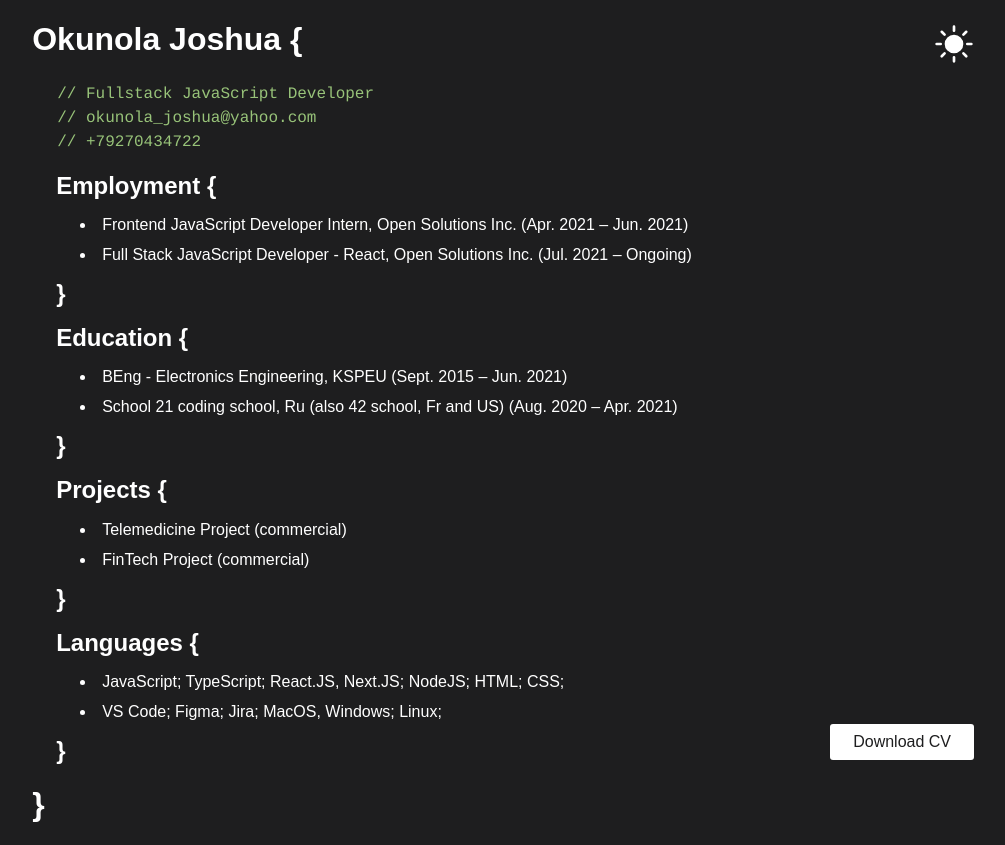
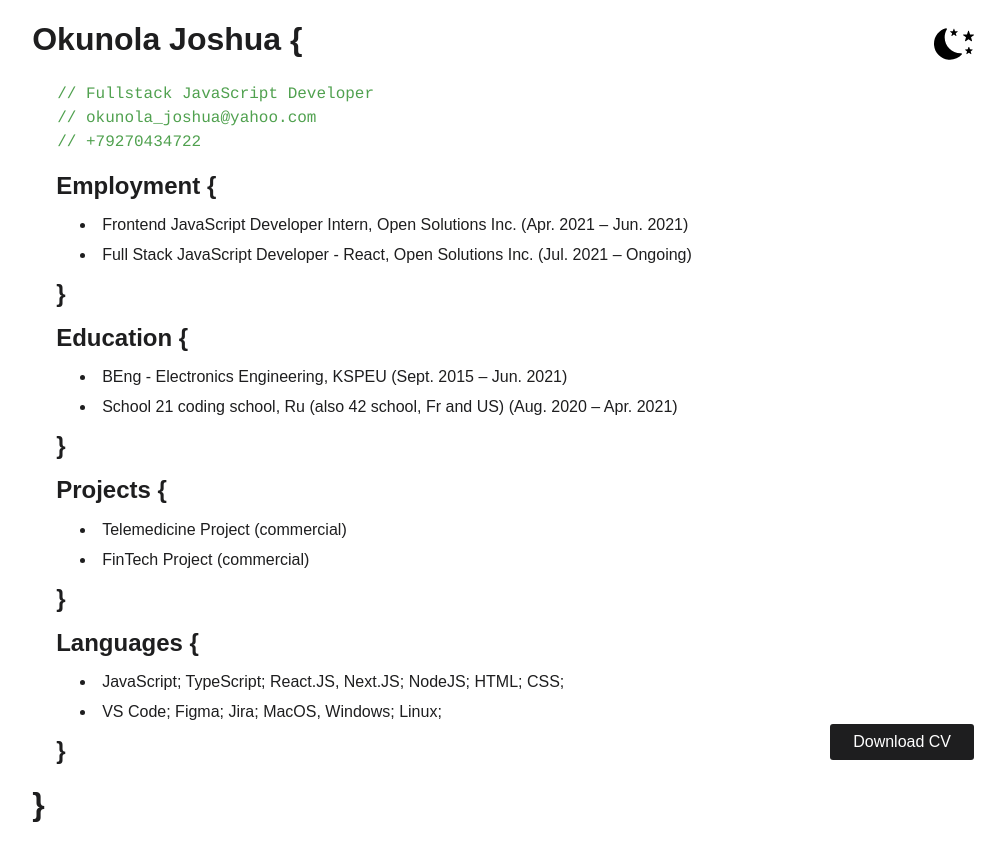
Before and after one commit to AfoeJoe/code-portfolio, a Next.js app: page / in a window 1280 px wide. Shown: the whole page, without its empty margins (266-1271 px from the left). Built offline with nearby package versions, Linux system fonts and the light colour scheme.

Commit message:
fixed clicking of white and dark theme,heading,

```diff
--- a/components/PageBuilder/PageBuilder.tsx
+++ b/components/PageBuilder/PageBuilder.tsx
@@ -61,12 +61,12 @@ const PageBuilder: React.FC<IPageBuilder> = ({ data, order = 0 }) => {
         const { title, descendants } = other as BlockProps;
         return (
           <div key={key} className={styles.blockWrapper}>
-            {/*   <HeadingFormatter title={title} order={order}>
+            <HeadingFormatter title={title} order={order}>
               <PageBuilder data={descendants} order={order + 1} />
-            </HeadingFormatter> */}
-            <h1 className={classnames(styles.order, styles[`order-${order}`])}>{`${title} `}&#123;</h1>
+            </HeadingFormatter>
+            {/*  <h1 className={classnames(styles.order, styles[`order-${order}`])}>{`${title} `}&#123;</h1>
             {<PageBuilder data={descendants} order={order + 1} />}
-            <h1 className={classnames(styles.order, styles[`order-${order}`])}>&#125;</h1>
+            <h1 className={classnames(styles.order, styles[`order-${order}`])}>&#125;</h1> */}
           </div>
         );
       case 'comment':
--- a/context/ThemeContext.tsx
+++ b/context/ThemeContext.tsx
@@ -7,12 +7,12 @@ export const enum Theme {
 }
 
 export const ThemeContext = createContext({
-  theme: Theme.dark,
+  theme: Theme.light,
   toggleTheme: () => null,
 });
 
 const ThemeProvider: FC = ({ children }) => {
-  const [theme, setTheme] = useLocalStorage<Theme>('theme', Theme.dark, {
+  const [theme, setTheme] = useLocalStorage<Theme>('theme', Theme.light, {
     serializer: e => JSON.stringify(e),
     parser: e => JSON.parse(e),
   });
--- a/hooks/useLocalStorage.ts
+++ b/hooks/useLocalStorage.ts
@@ -1,4 +1,9 @@
-import { useEffect, useMemo, useState } from 'react';
+import {
+  useEffect,
+  useLayoutEffect,
+  useMemo,
+  useState
+  } from 'react';
 
 type Serializer<T> = (object: T | undefined) => string;
 type Parser<T> = (val: string) => T | undefined;
@@ -27,7 +32,7 @@ function useLocalStorage<T>(key: string, defaultValue?: T, options?: Options<T>)
 
   const [storedValue, setValue] = useState<T>();
 
-  useEffect(() => {
+  useLayoutEffect(() => {
     try {
       const item = window.localStorage.getItem(key);
       const res: T = item ? parser(item) : defaultValue;
--- a/utils.ts
+++ b/utils.ts
@@ -1,9 +1,5 @@
 export function classnames(...classes: (false | null | undefined | string)[]) {
-  console.log('🚀 ~ file: utils.ts ~ line 2 ~ classnames ~ classes', classes);
-
   return classes.filter(Boolean).join(' ');
 }
 
-classnames('ff');
-
 // // bug: fix race condition
```
